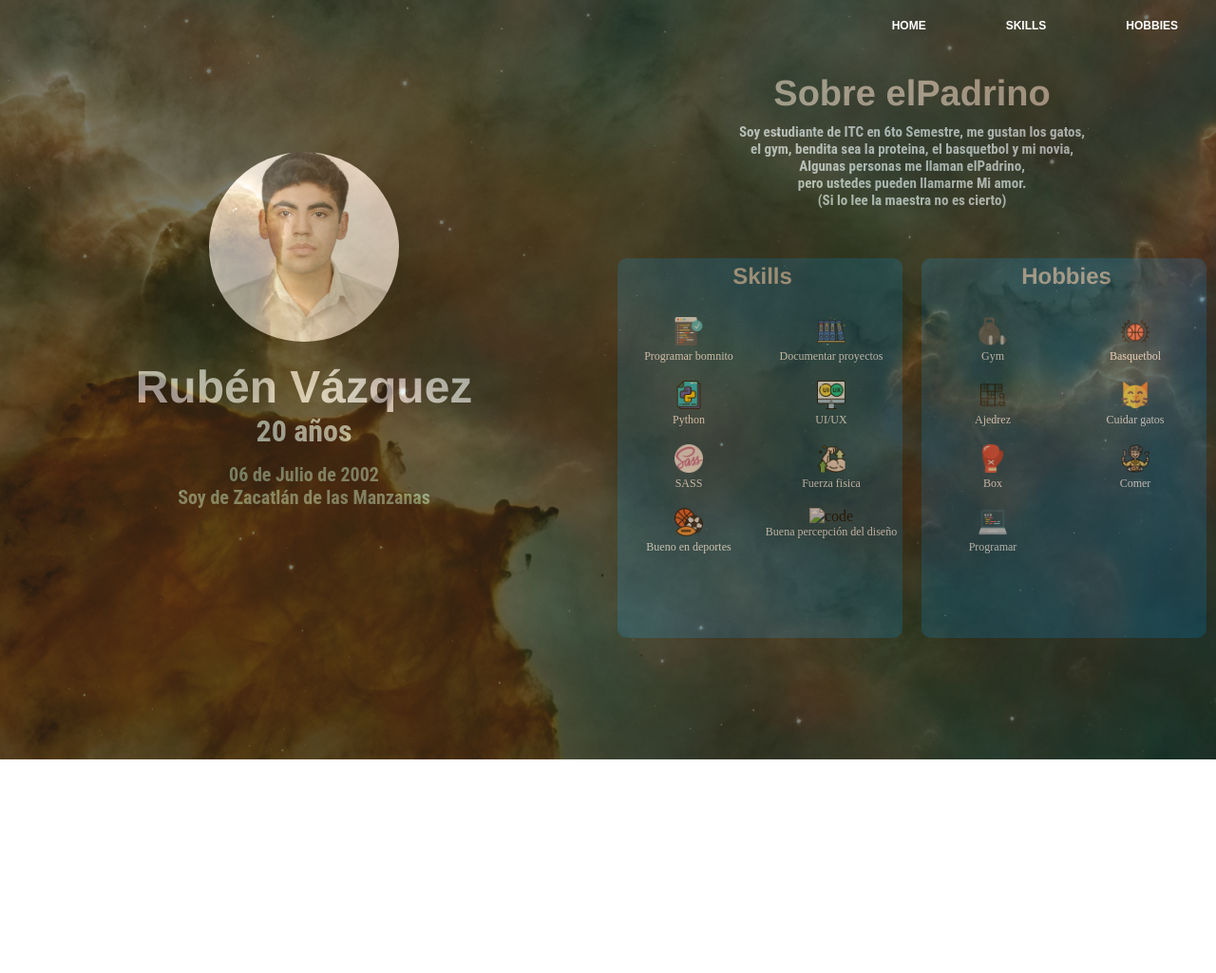
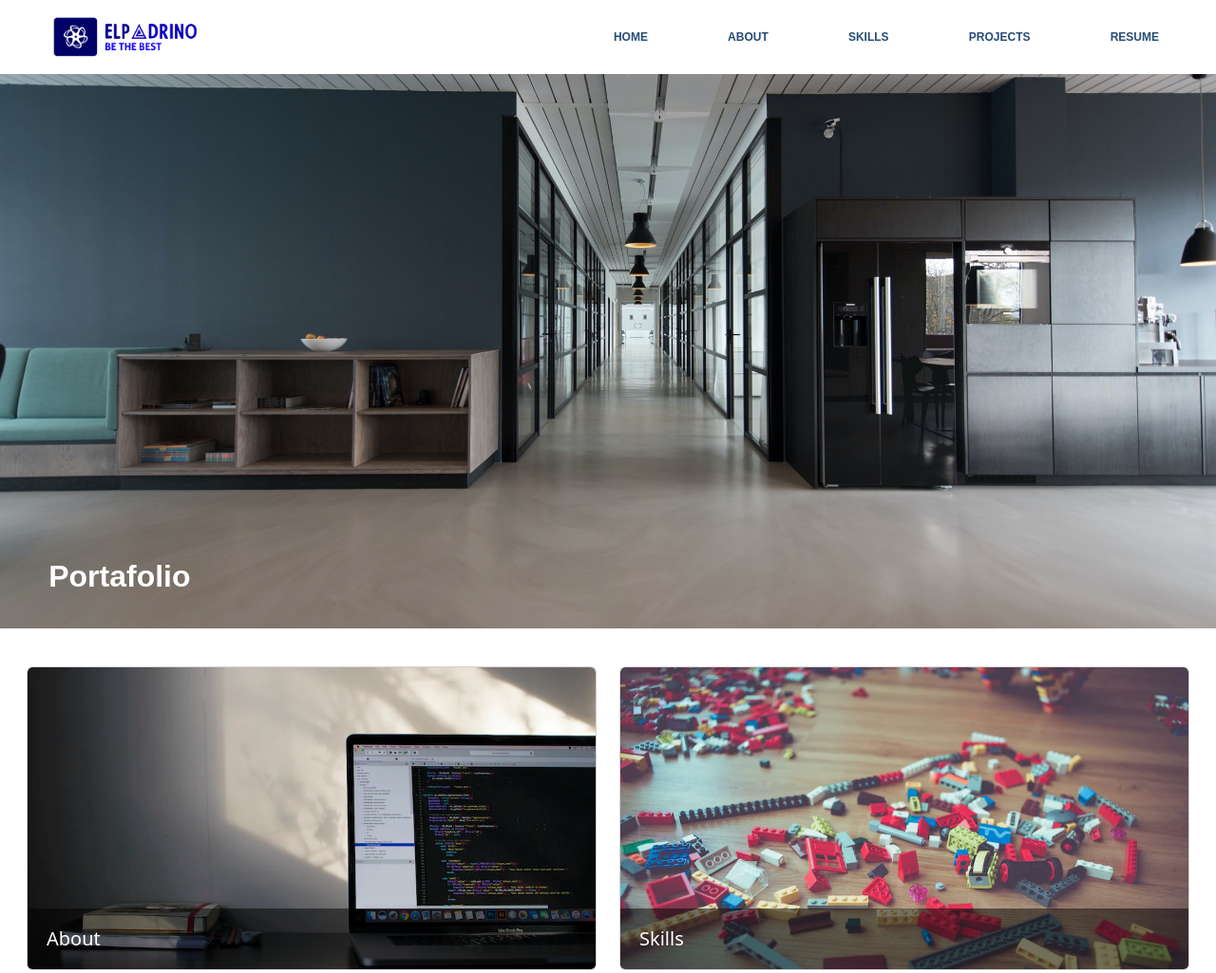
Before and after one commit to RubenVazquez20/Portafolio, a plain HTML site: page index.html in a window 1280 px wide. Shown: the top 1025 px of the page at 95% size. Before the commit the page ends 800 px from the top, so only its background shows below. Drawn offline with nearby package versions, Linux system fonts and the light colour scheme; a web font is replaced by a local one.

Commit message:
[Initalization] Principal Page almost complete

```diff
--- a/index.html
+++ b/index.html
@@ -8,165 +8,108 @@
     <link rel="preconnect" href="https://fonts.googleapis.com">
     <link rel="preconnect" href="https://fonts.gstatic.com" crossorigin>
     <link href="https://fonts.googleapis.com/css2?family=Genos:ital,wght@1,800&display=swap" rel="stylesheet">
+    <link href="https://cdn.jsdelivr.net/npm/bootstrap@5.3.0-alpha3/dist/css/bootstrap.min.css" rel="stylesheet" integrity="sha384-KK94CHFLLe+nY2dmCWGMq91rCGa5gtU4mk92HdvYe+M/SXH301p5ILy+dN9+nJOZ" crossorigin="anonymous">
+    <script src="https://kit.fontawesome.com/85fda71e36.js" crossorigin="anonymous"></script>
     <title>El Padrino</title>
+    <link rel="icon" href="/img/icono.ico" type="image/x-icon">
 </head>
 
 
 <body>
-
+    <!-- Navbar -->
   <nav>
+      <div class="logo">
+        <a href="#"><img src="img/padrinologo.png" alt="Logo"></a>
+      </div>
       <ul>
         <li><a href="#">Home</a></li>
+        <li><a href="#">About</a></li>
         <li><a href="#">Skills</a></li>
-          <li><a href="#">Hobbies</a></li>
+        <li><a href="#">Projects</a></li>
+        <li><a href="#">Resume</a></li>
       </ul>
   </nav>
 
-    <!-- Aqui comienza la magia -->
-    <div class="landing_princ">
+  <!-- Imagen central -->
+  <div class="background-image">
+    <h2 class="title">Portafolio</h2>
+  </div>
 
-        <div class="text_princ">
-            <div class="textos">
-                <div class="yo">
-
+  <!-- tarjetas de direccionamiento -->
+  <div class="container">
+    <div class="row">
+      <div class="col-md-6 col-lg-6" id="col">
+        <a href="#">
+          <div class="card">
+            <div class="card-img" id="img1"></div>
+            <h3 class="card-title">About</h3>
           </div>
-                <h2 class="nombre">Rubén Vázquez</h2>
-                <h2 class="edad">20 años</h2>
-                <h2 class="nacimiento">06 de Julio de 2002</h2>
-                <h2 class="lugar">Soy de Zacatlán de las Manzanas</h2>
+        </a>
+      </div>
+      <div class="col-md-6 col-lg-6" id="col">
+        <a href="#">
+          <div class="card">
+            <div class="card-img" id="img2"></div>
+            <h3 class="card-title">Skills</h3>
+          </div>
+        </a>
+      </div>
+    </div>
+    <!-- fila 2 -->
+    <div class="row">
+      <div class="col-md-6 col-lg-6" id="col">
+        <a href="#">
+          <div class="card">
+            <div class="card-img" id="img3"></div>
+            <h3 class="card-title">Projects</h3>
+          </div>
+        </a>
+      </div>
+      <div class="col-md-6 col-lg-6" id="col">
+        <a href="#">
+          <div class="card">
+            <div class="card-img" id="img4"></div>
+            <h3 class="card-title">Resume</h3>
+          </div>
+        </a>
+      </div>
     </div>
   </div>
 
-        <div class="img_princ">
-            <div class="textos2">
-                <h2 class="about">Sobre elPadrino</h2>
-                <h2 class="info">Soy estudiante de ITC en 6to Semestre, me gustan los gatos,<br> el gym, bendita sea la proteina, el basquetbol y mi novia,<br> Algunas personas me llaman elPadrino,<br> pero ustedes pueden llamarme Mi amor. <br> (Si lo lee la maestra no es cierto)</h2>
-
+  <!-- Footer -->
+  <footer>
+    <div class="left-side">
+      <div class="leftArriba">
+        <img src="img/footer.png" alt="Logo">
       </div>
 
-            <!-- Skills y demas inf -->
-            <div class="contenedor">
-                <div class="tarjeta">
-                  <h2>Skills</h2>
-
-                  <div class="cont">
-                    <div class="div_img1">
-                        <img src="./img/codigo.png" alt="code" class="img1">
-                        <p>Programar bomnito</p>
-                      </div>
-
-                      <div class="div_img1">
-                        <img src="./img/doc.png" alt="code" class="img1">
-                        <p>Documentar proyectos</p>
+      <div class="leftAbajo">
+        <p>Portafolio profesional de Rubén Vázquez</p>
       </div>
 
     </div>
 
-                  <div class="cont">
-                    <div class="div_img1">
-                        <img src="./img/py.png" alt="code" class="img1">
-                        <p>Python</p>
+    <div class="right-side">
+      <div class="rightArriba">
+        <a href="https://github.com/RubenVazquez20" target="_blank"><i class="fa-brands fa-github"></i></a>
+        <a href="mailto:ruben_vazquez@tec.mx" target="_blank"><i class="fa-sharp fa-regular fa-envelope"></i></a>
+        <a href="https://www.linkedin.com/in/rubenvazquezr/" target="_blank"><i class="fa-brands fa-linkedin"></i></a>
+        <a href="#"><i class="fa-brands fa-instagram"></i></a>
+        <a href="#"><i class="fa-brands fa-bitbucket"></i></a>
+        <p>Regresa arriba
+          <a href="#">
+            <i class="fas fa-arrow-up"></i>
+          </a>
+        </p>
       </div>
 
-                      <div class="div_img1">
-                        <img src="./img/ui.png" alt="code" class="img1">
-                        <p>UI/UX</p>
+      <div class="rightAbajo">
+        <p>Legal and policies © 2023 elPadrino Corporation. All Rights Reserved.</p>
       </div>
 
     </div>
+  </footer>
 
-                  <div class="cont">
-                    <div class="div_img1">
-                        <img src="./img/sass.png" alt="code" class="img1">
-                        <p>SASS</p>
-                      </div>
-
-                      <div class="div_img1">
-                        <img src="./img/fuerza.png" alt="code" class="img1">
-                        <p>Fuerza fisica</p>
-                      </div>
-
-                  </div>
-
-                  <div class="cont">
-                    <div class="div_img1">
-                        <img src="./img/deportes.png" alt="code" class="img1">
-                        <p>Bueno en deportes</p>
-                      </div>
-
-                      <div class="div_img1">
-                        <img src="./img/dise.png" alt="code" class="img1">
-                        <p>Buena percepción del diseño</p>
-                      </div>
-
-                  </div>
-
-
-
-                  <!-- <p>- Se me facilita hacer documentacion</p>
-                  <p>- Estoy mamadisimo</p>
-                  <p>- Le se al UI/UX</p>
-                  <p>- Soy buen amigo</p>
-                  <p>- Me gusta usar SASS</p>
-                  <p>- Soy bueno trabajando en team</p>
-                  <p>- Soy bueno en los deportes</p> -->
-                </div>
-                <div class="tarjeta">
-                  <h2>Hobbies</h2>
-
-                  <div class="cont">
-                    <div class="div_img1">
-                        <img src="./img/gym.png" alt="code" class="img1">
-                        <p>Gym</p>
-                      </div>
-
-                      <div class="div_img1">
-                        <img src="./img/placa.png" alt="code" class="img1">
-                        <p>Basquetbol</p>
-                      </div>
-
-                  </div>
-
-                  <div class="cont">
-                    <div class="div_img1">
-                        <img src="./img/chess.png" alt="code" class="img1">
-                        <p>Ajedrez</p>
-                      </div>
-
-                      <div class="div_img1">
-                        <img src="./img/gato.png" alt="code" class="img1">
-                        <p>Cuidar gatos</p>
-                      </div>
-
-                  </div>
-
-                  <div class="cont">
-                    <div class="div_img1">
-                        <img src="./img/box.png" alt="code" class="img1">
-                        <p>Box</p>
-                      </div>
-
-                      <div class="div_img1">
-                        <img src="./img/comer.png" alt="code" class="img1">
-                        <p>Comer</p>
-                      </div>
-
-                  </div>
-
-                  <div class="cont">
-                    <div class="div_img1">
-                        <img src="./img/code.png" alt="code" class="img1">
-                        <p>Programar</p>
-                      </div>
-
-                  </div>
-
-                  </div>
-                </div>
-              </div>
-
-        </div>
-    </div>
 </body>
 
 </html>
--- /dev/null
+++ b/scss/package.json
@@ -0,0 +1,5 @@
+{
+  "dependencies": {
+    "bootstrap": "^5.3.0-alpha3"
+  }
+}
--- a/scss/styles.scss
+++ b/scss/styles.scss
@@ -1,202 +1,272 @@
 * {
     margin: 0;
     padding: 0;
-    transition: 0.5s;
-    background-color: red($color: #000000);
 }
 
 body {
+    /* NavBar */
+    &> nav {
+      display: flex;
+      justify-content: space-between;
+      align-items: center;
+      background-color: #ffffff;
+      padding: 10px 20px;
 
-    height: 100vh;
-    width: 100vw;
-    background-image: url(../img/img2.jpg);
-    background-size: cover;
-    background-position: center;
+        .logo {
+          display: flex;
+          align-items: center;
+          margin-left: 2.5vw;
 
-    .landing_princ {
-        height: 100vh;
-        width: 100vw;
+          &>a{
 
 
-        .text_princ{
-            background-color: #1f271b;
-            opacity: 0.6;
-            height: 100vh;
-            width: 50vw;
-            float: left;
-
-            .textos {
-                height: auto;
-                width: auto;
-                margin-top: 25%;
-                margin-bottom: 50%;
-                opacity: 1;
-
-                &>h2{
-                    text-align: center;
+            &>img{
+              width: 160px;
+            }
           }
 
-                .yo {
-                    opacity: 1;
-                    height: 25vh;
-                    width: 25vh;
-                    background-image: url(../img/yo.jpg);
-                    background-size: cover;
-                    background-position: center;
-                    border-radius: 100px;
-                    align-items: center;
-                    margin: auto auto 20px auto;
-                    z-index: 9999;
 
         }
 
-                .nombre {
-                    font-family: 'Franklin Gothic Medium', 'Arial Narrow', Arial, sans-serif;
-                    font-size: 48px;
-                    font-weight: bold;
-                    color: #dbe9ee;
-                    font-weight: 700;
+        &> ul {
+          list-style: none;
+          margin: 0;
+          padding: 0;
+          text-align: center;
+
+          &> li {
+            display: inline-block;
+            margin: 10px 40px;
+
+            &> a {
+              display: block;
+              padding: 10px 0;
+              color: #274C77;
+              text-decoration: none;
+              font-family: sans-serif;
+              font-size: 12px;
+              font-weight:bolder;
+              text-transform: uppercase;
+              transition: all 0.3s ease-in-out;
             }
 
-                .edad {
-                    font-family: 'Roboto Condensed';
-                    font-size: 32px;
-                    color: #cbf7ed;
-                    font-weight: 900;
+            &> a:hover {
+              color: #f1c40f;
+            }
+          }
+        }
     }
 
-                .nacimiento {
-                    font-family: 'Roboto Condensed';
-                    font-size: 20px;
-                    color: #87bba2;
-                    font-weight: 900;
-                    margin-top: 15px;
+
+    .background-image{
+
+      background-image: url("../img/central.jpg");
+      background-size: cover;
+      background-position: center;
+      width: 100%;
+      height: 73%;
+      position: absolute;
+
+      .title{
+        position: absolute;
+        bottom: 3.5vh;
+        left: 4vw;
+        color: #FFFFFF;
+        font-size: 2em;
+        font-weight: bold;
+        font-family: Haettenschweiler, 'Arial Narrow Bold', sans-serif;
+
+      }
     }
 
-                .lugar{
-                    font-family: 'Roboto Condensed';
+    .container {
+      max-width: 1320px;
+      margin: 0 auto;
+      padding: 0px;
+      margin-top: 78vh;
+
+      .row {
+        display: flex;
+        flex-wrap: wrap;
+        margin: 3vh 2vh;
+
+        .col-md-6 {
+          flex: 0 0 50%;
+          max-width: 50%;
+        }
+
+        .col-lg-6 {
+          flex: 0 0 50%;
+          max-width: 50%;
+        }
+
+        #col{
+
+          &> a{
+
+            text-decoration: none;
+            color: inherit;
+
+            .card {
+              position: relative;
+              height: 320px;
+              width: 100%;
+              overflow: hidden;
+
+              .card-img {
+                position: absolute;
+                top: 0;
+                left: 0;
+                width: 100%;
+                height: 100%;
+
+              }
+
+              #img1 {
+                background-image: url("../img/about2.webp");
+                background-size: cover;
+              }
+
+              #img2 {
+                background-image: url("../img/skills.webp");
+                background-size: cover;
+              }
+
+              #img3 {
+                background-image: url("../img/projects.webp");
+                background-size: cover;
+              }
+
+              #img4 {
+                background-image: url("../img/cv.webp");
+                background-size: cover;
+              }
+
+              .card-title {
+                position: absolute;
+                bottom: 0;
+                left: 0;
+                margin: 0;
+                padding: 20px;
+                color: white;
+                background-color: rgba(0,0,0,0.5);
+                width: 100%;
                 font-size: 20px;
-                    color: #87bba2;
-                    font-weight: 900;
+                text-align: left;
+                text-decoration: none;
+              }
+
+              .card-title:hover {
+                color: #f1c40f;
               }
 
             }
 
-        }
-
-        .img_princ{
-            background-color: #1f271b;
-            opacity: 0.6;
-            height: 100vh;
-            width: 50vw;
-            float: right;
-
-                .textos2 {
-                    height: auto;
-                    width: auto;
-                    margin-top: 12%;
-                    margin-bottom: 5%;
-                    opacity: 1;
-
-                    &>h2{
-                        text-align: center;
-                    }
-
-
-                    .about {
-                        font-family: 'Franklin Gothic Medium', 'Arial Narrow', Arial, sans-serif;
-                        font-size: 38px;
-                        font-weight: bold;
-                        color: #cbb9a8;
-                        font-weight: 700;
-                    }
-
-                    .info {
-                        font-family: 'Roboto Condensed';
-                        font-size: 15px;
-                        color: #dbe9ee;
-                        font-weight: 900;
-                        margin-top: 10px;
+            .card:hover .card-title {
+              background-color: rgba(0,0,0,0.7);
             }
 
           }
 
-                .contenedor {
-                    display: flex;
-                    justify-content: space-around;
-                  }
-
-                  .tarjeta {
-                    width: 300px;
-                    height: 400px;
-                    background-color: #124559;
-                    border-radius: 10px;
-                    display: flex;
-                    flex-direction: column;
-                    margin-top: 20px;
-                    transition: transform 0.3s ease-in-out;
-
-                    &>h2 {
-                        color:#cbb9a8;
-                        font-family:'Franklin Gothic Medium', 'Arial Narrow', Arial, sans-serif;
-                    }
-
-                    .cont {
-                        display: flex;
-                        justify-content: space-between;
-                        margin-top: 7px;
-
-                        .div_img1{
-                            width: 50%;
-                            height: 60px;
-                            text-align: center;
-                            display:inline-block;
-
-                            /* background-color: #87bba2; */
-
-                            &>p {
-                                font-size: 12px;
-                                color: #ffffff;
-                            }
-
-                            .img1{
-                                width: 30px;
-                                height: 30px;
-                                margin-top: 7px;
-
-                                /* &>p {
-                                    margin-left: 15px;
-                                    margin-bottom: 6px;
-                                    margin-right: 15px;
-                                    font-size: 12px;
-                                } */
+          a:hover {
+            text-decoration: none;
           }
 
         }
 
+
+
       }
-
-                    &>h2{
-                        margin-top: 5px;
-                        margin-bottom: 15px;
-                        text-align: center;
-                        margin-left: 5px;
     }
 
 
+    &> footer {
+      display: flex;
+      justify-content: space-between;
+      align-items: center;
+      padding: 15px;
+      background-color: #ffffff;
+      border-top: 3px solid #f2f2f2;
+      height: 30vh;
+      width: 90vw;
+      margin: auto auto;
 
+      .left-side {
+        display: flex;
+        align-items: flex-start;
+        display: flex;
+        flex-direction: column;
+        margin-left: 3vw;
 
+        .leftArriba {
+          margin-right: 4vw;
+          margin-bottom: 3vh;
+          margin-top: 3vh;
 
+          &> img {
+            width: 140px;
+          }
+        }
+
+        .leftAbajo {
+          font-size: 16px;
+          font-family:sans-serif;
+        }
 
       }
 
-                  .tarjeta:hover {
-                    transform: scale(1.1);
+      .right-side {
+        display: flex;
+        flex-direction: column;
+        align-items: flex-end;
+        margin-right: 3vw;
+
+        .rightArriba {
+          display: flex;
+          align-items: center;
+
+          margin-bottom: 5vh;
+
+          &> a{
+            display: flex;
+            justify-content: center;
+            align-items: center;
+            text-decoration: none;
+            width: 40px;
+            height: 40px;
+            background-color: #E8E8E8;
+            border-radius: 50%;
+            margin-right: 16px;
+            color: #333;
           }
 
+          &> a:hover {
+            background-color: #333;
+            color: #fff;
+          }
 
+          &> p {
+            font-size: 15px;
+            margin:0 0 0 3vw;
+            text-decoration: none;
+            font-family: sans-serif;
 
+            &> a {
+              text-decoration: none;
 
+              &>i {
+                text-decoration: none;
+              }
+            }
+          }
+
+        }
+
+        .rightAbajo {
+          font-size: 16px;
+          font-family:sans-serif;
+          text-align: right;
+        }
 
       }
 
@@ -204,80 +274,5 @@ body {
     }
 
 
-    /* NavBar */
-    nav {
-        position: fixed;
-        top: 0;
-        right: 0;
-        width: auto;
-        background-color: transparent;
-        z-index: 9999;
-      }
-
-      nav ul {
-        list-style: none;
-        margin: 0;
-        padding: 0;
-        text-align: center;
-      }
-
-      nav li {
-        display: inline-block;
-        margin: 10px 40px;
-      }
-
-      nav a {
-        display: block;
-        padding: 10px 0;
-        color: #fff;
-        text-decoration: none;
-        font-family: sans-serif;
-        font-size: 12px;
-        font-weight: bold;
-        text-transform: uppercase;
-        transition: all 0.3s ease-in-out;
-      }
-
-      nav a:hover {
-        color: #f1c40f;
-      }
-
-      @media only screen and (max-width: 768px) {
-        nav {
-          position: static;
-          background-color: #333;
-        }
-
-        nav ul {
-          display: block;
-          margin: 0;
-          padding: 0;
-          text-align: center;
-        }
-
-        nav li {
-          display: block;
-          margin: 0;
-        }
-
-        nav a {
-          display: block;
-          padding: 10px 0;
-          color: #fff;
-          text-decoration: none;
-          font-size: 16px;
-          font-weight: bold;
-          text-transform: uppercase;
-          border-top: 1px solid #444;
-          transition: all 0.3s ease-in-out;
-        }
-
-        nav a:hover {
-          color: #f1c40f;
-          background-color: #444;
-        }
-      }
-
-
 
 }
```
Also changed, not shown: README.md, img/about.webp (added), img/about2.webp (added), img/central.jpg (added), img/cv.webp (added), img/footer.png (added), img/icono.ico (added), img/icono.png (added), img/padrinologo.png (added), img/projects.webp (added), img/skills.webp (added), scss/styles.css, 3 other files. Lines whose indentation alone changed are shown as unchanged.
